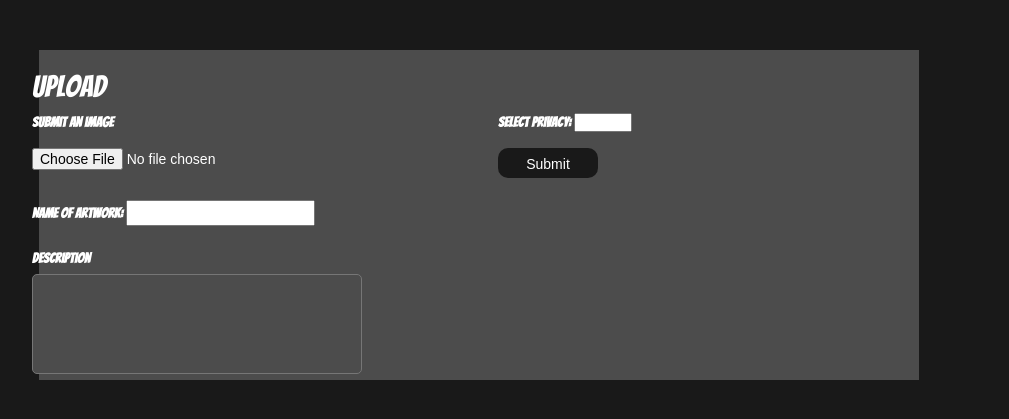
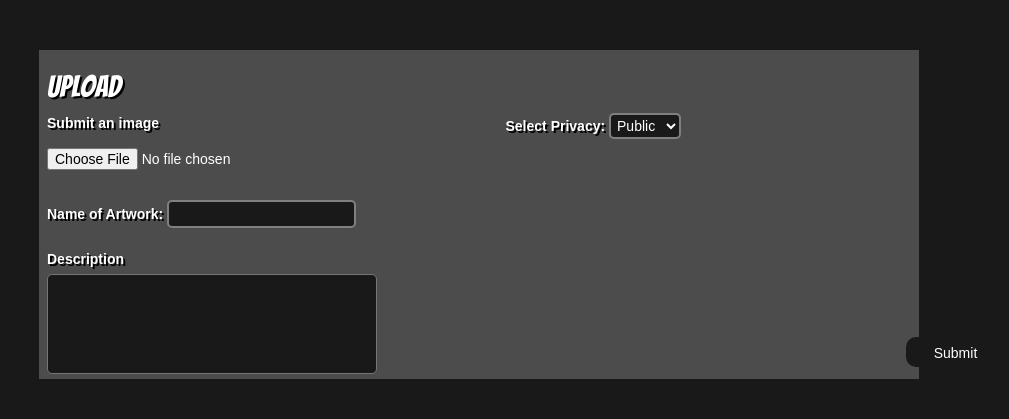
Before and after one commit to kingogruffner/finalp, a PHP site: page /upload.php in a window 1280 px wide. Shown: the part 56-475 px from the top of the page, without its empty margins (161-1170 px from the left). Run offline with PHP 8.4, Linux system fonts and the light colour scheme.

Commit message:
Added additional CSS

```diff
--- a/css/image.css
+++ b/css/image.css
@@ -2,17 +2,32 @@ h3 {
 	text-shadow: 2px 2px black;
 }
 
+h2 {
+	margin-left: 15px;
+	font-family: Bangers;
+	color: white;
+	text-shadow: 2px 2px black;
+}
+
 p {
-	font-family: monospace;
+	font-family: sans-serif;
 }
 
 textarea {
 	width: 330px;
 	height: 100px;
-	background-color: #4c4c4c;
+	background-color: #191919;
 	resize: none;
 	border-radius: 5px;
 	color: white;
+	font-family: sans-serif;
+}
+
+select, .textLabel {
+	background-color: #191919;
+	border: 2px solid grey;
+	border-radius: 5px;
+	padding: 2px;
 }
 
 nameTag {
@@ -49,6 +64,7 @@ nameTag {
 	margin-bottom: 4px;
 	background-color: #191919;
 	border-radius: 5px;
+	border: 2px solid grey;
 }
 
 .h3Indent {
@@ -64,3 +80,15 @@ nameTag {
 .mainFont {
 	font-family: Calibri;
 }
+
+.uploadForm {
+	text-shadow: 2px 2px black;
+	font-family: sans-serif;
+	margin-left: 15px;
+}
+
+.buttonPosition {
+	position: absolute;
+	left: 400px;
+	top: 175px;
+}
--- a/css/main.css
+++ b/css/main.css
@@ -32,8 +32,8 @@ footer {
 
 .image {
 	margin: 5px;
-	width: 287px;
-	height: 287px;
+	width: 250px;
+	height: 250px;
 	border: 2px solid grey;
 	border-radius: 10px;
 }
```
